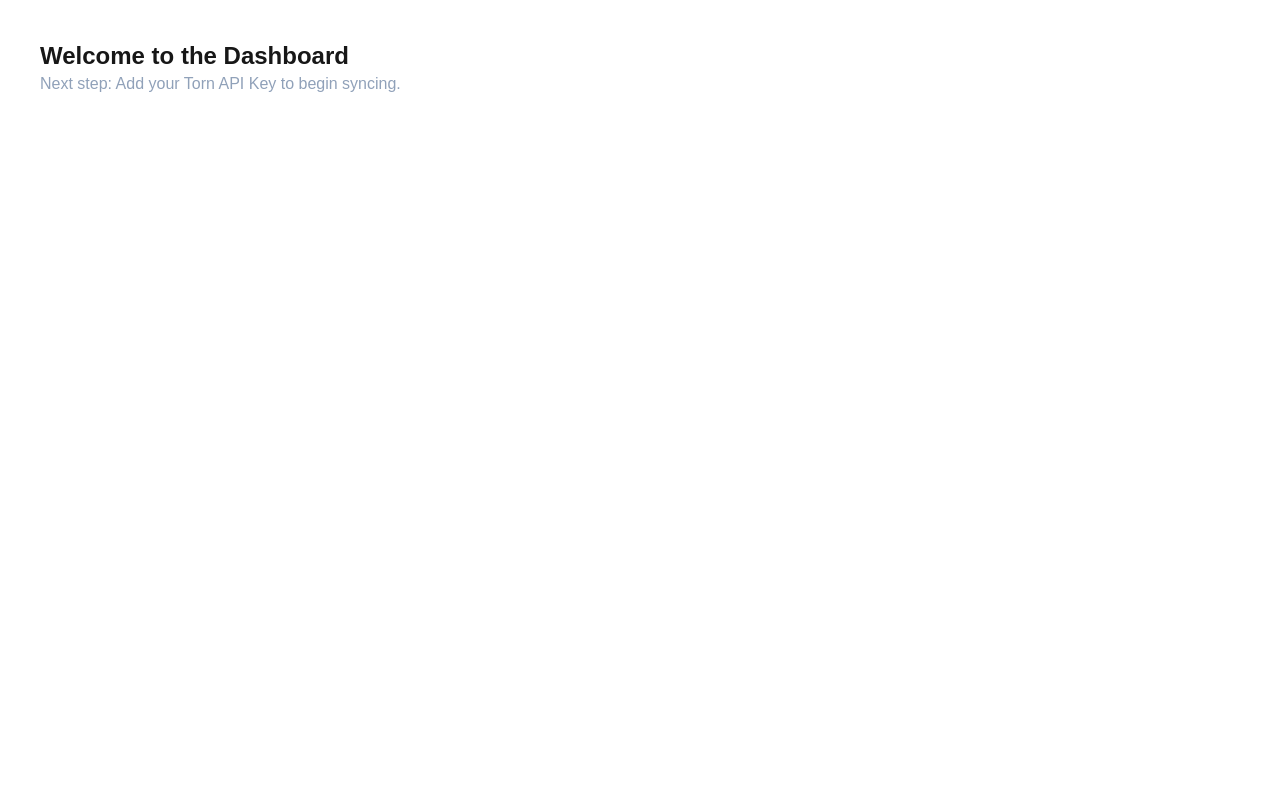
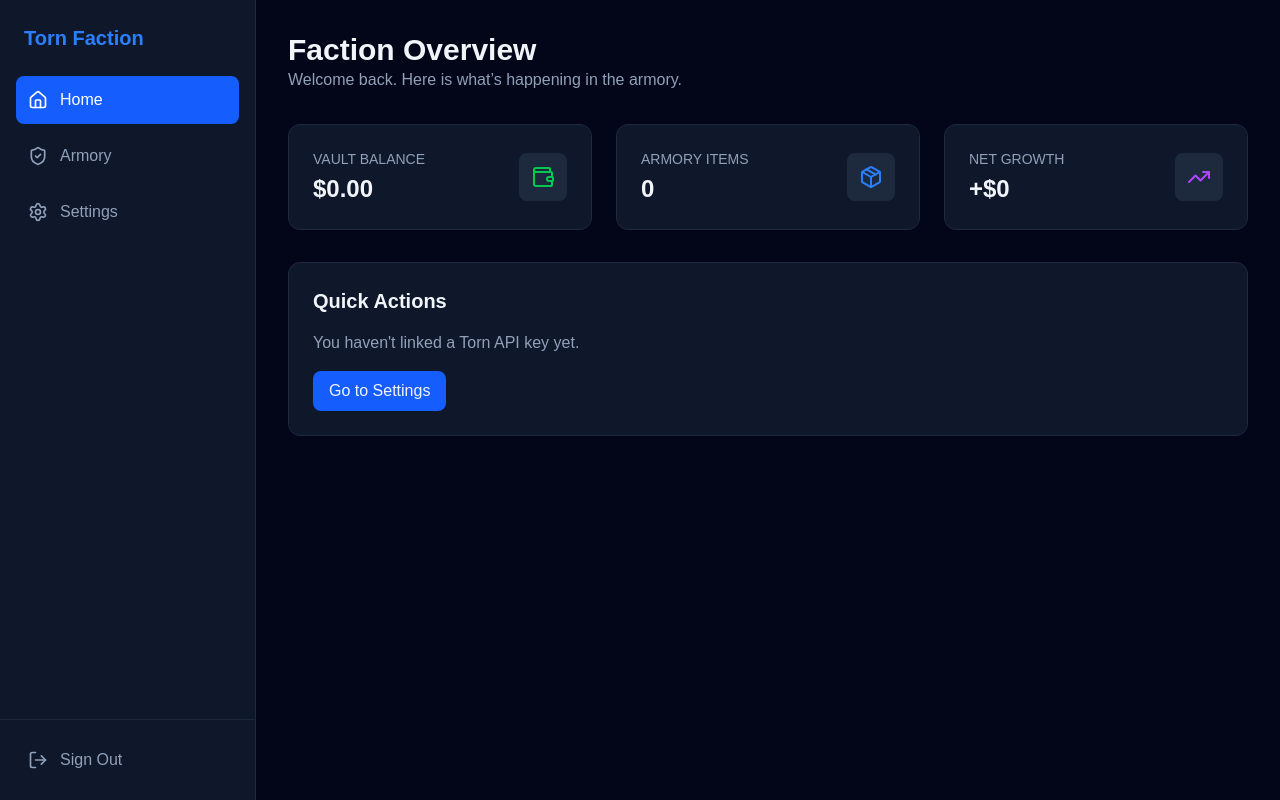
Before and after one commit to AdrianYaleDev/torn-faction-management, a Next.js app in the folder torn-faction-management/: page /dashboard in a window 1280 px wide. Built offline with nearby package versions, Linux system fonts and the light colour scheme.

Commit message:
Layout for Dashboard.

```diff
--- /dev/null
+++ b/torn-faction-management/src/app/dashboard/layout.tsx
@@ -0,0 +1,17 @@
+// src/app/dashboard/layout.tsx
+import Sidebar from '@/src/components/Sidebar';
+
+export default function DashboardLayout({
+  children,
+}: {
+  children: React.ReactNode;
+}) {
+  return (
+    <div className="flex min-h-screen bg-slate-950 text-slate-100">
+      <Sidebar />
+      <main className="flex-1 p-8 overflow-y-auto">
+        {children}
+      </main>
+    </div>
+  );
+}
--- a/torn-faction-management/src/app/dashboard/page.tsx
+++ b/torn-faction-management/src/app/dashboard/page.tsx
@@ -1,9 +1,39 @@
 // src/app/dashboard/page.tsx
-export default function Dashboard() {
+import { Wallet, Package, TrendingUp } from 'lucide-react';
+
+export default function DashboardHome() {
   return (
-    <div className="p-10">
-      <h1 className="text-2xl font-bold">Welcome to the Dashboard</h1>
-      <p className="text-slate-400">Next step: Add your Torn API Key to begin syncing.</p>
+    <div>
+      <header className="mb-8">
+        <h1 className="text-3xl font-bold">Faction Overview</h1>
+        <p className="text-slate-400">Welcome back. Here is what’s happening in the armory.</p>
+      </header>
+
+      <div className="grid grid-cols-1 md:grid-cols-3 gap-6">
+        <StatCard title="Vault Balance" value="$0.00" icon={<Wallet className="text-green-500" />} />
+        <StatCard title="Armory Items" value="0" icon={<Package className="text-blue-500" />} />
+        <StatCard title="Net Growth" value="+$0" icon={<TrendingUp className="text-purple-500" />} />
+      </div>
+
+      <div className="mt-8 p-6 bg-slate-900 border border-slate-800 rounded-xl">
+        <h2 className="text-xl font-semibold mb-4">Quick Actions</h2>
+        <p className="text-slate-400 mb-4">You haven't linked a Torn API key yet.</p>
+        <button className="bg-blue-600 hover:bg-blue-700 px-4 py-2 rounded-lg font-medium transition">
+          Go to Settings
+        </button>
+      </div>
     </div>
   );
 }
+
+function StatCard({ title, value, icon }: { title: string; value: string; icon: React.ReactNode }) {
+  return (
+    <div className="p-6 bg-slate-900 border border-slate-800 rounded-xl flex items-center justify-between">
+      <div>
+        <p className="text-sm text-slate-400 font-medium uppercase">{title}</p>
+        <p className="text-2xl font-bold mt-1">{value}</p>
+      </div>
+      <div className="p-3 bg-slate-800 rounded-lg">{icon}</div>
+    </div>
+  );
+}
--- /dev/null
+++ b/torn-faction-management/src/components/Sidebar.tsx
@@ -0,0 +1,59 @@
+// src/components/Sidebar.tsx
+'use client'
+import Link from 'next/link';
+import { usePathname, useRouter } from 'next/navigation';
+import { LayoutDashboard, Home, LogOut, ShieldCheck, Settings } from 'lucide-react';
+
+export default function Sidebar() {
+  const pathname = usePathname();
+  const router = useRouter();
+
+  const menuItems = [
+    { name: 'Home', href: '/dashboard', icon: Home },
+    { name: 'Armory', href: '/dashboard/armory', icon: ShieldCheck },
+    { name: 'Settings', href: '/dashboard/settings', icon: Settings },
+  ];
+
+  const handleSignOut = async () => {
+    // We'll just call our logout API or clear the cookie
+    await fetch('/api/auth/logout', { method: 'POST' });
+    router.push('/');
+  };
+
+  return (
+    <aside className="w-64 bg-slate-900 border-r border-slate-800 flex flex-col h-screen sticky top-0">
+      <div className="p-6">
+        <h2 className="text-xl font-bold text-blue-500">Torn Faction</h2>
+      </div>
+
+      <nav className="flex-1 px-4 space-y-2">
+        {menuItems.map((item) => {
+          const Icon = item.icon;
+          const isActive = pathname === item.href;
+          return (
+            <Link
+              key={item.name}
+              href={item.href}
+              className={`flex items-center space-x-3 p-3 rounded-lg transition ${
+                isActive ? 'bg-blue-600 text-white' : 'text-slate-400 hover:bg-slate-800 hover:text-white'
+              }`}
+            >
+              <Icon size={20} />
+              <span>{item.name}</span>
+            </Link>
+          );
+        })}
+      </nav>
+
+      <div className="p-4 border-t border-slate-800">
+        <button
+          onClick={handleSignOut}
+          className="flex items-center space-x-3 w-full p-3 text-slate-400 hover:bg-red-900/20 hover:text-red-400 rounded-lg transition"
+        >
+          <LogOut size={20} />
+          <span>Sign Out</span>
+        </button>
+      </div>
+    </aside>
+  );
+}
```
